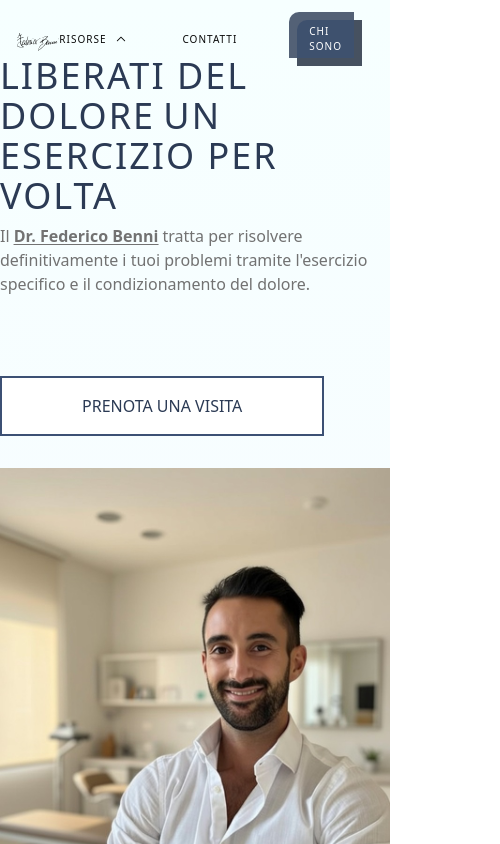
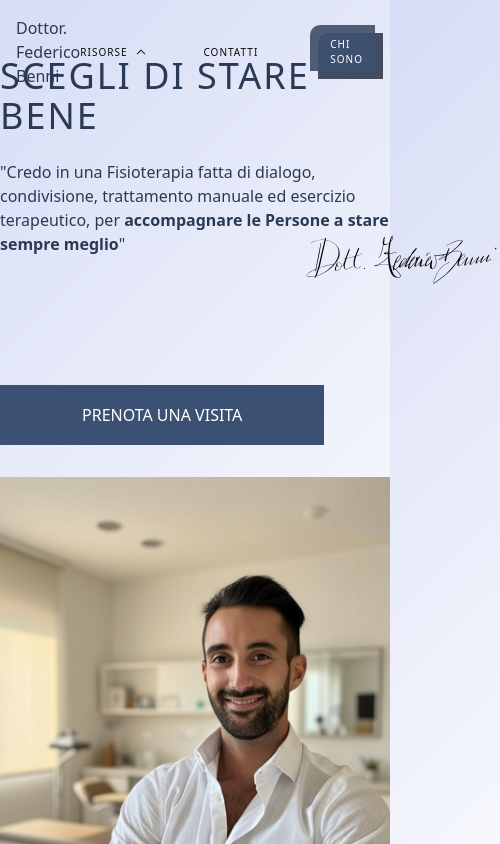
Before and after one commit to GregPat22/physio_website, a Next.js app: page / in a window 390 px wide. Shown: the top 844 px of the page, 500 px wide, since content can reach past the window. Built offline with nearby package versions, Linux system fonts and the light colour scheme.

Commit message:
style and changed Navbar UI, and new content for the Landing Page

```diff
--- a/src/app/globals.css
+++ b/src/app/globals.css
@@ -5,9 +5,8 @@
 @theme inline {
   --color-background: var(--background);
   --color-foreground: var(--foreground);
-  --font-sans: var(--font-open-sans);
   --font-mono: var(--font-roboto-mono);
-  --font-montserrat: var(--font-montserrat);
+  --font-roboto-flex: var(--font-roboto-flex);
   --color-sidebar-ring: var(--sidebar-ring);
   --color-sidebar-border: var(--sidebar-border);
   --color-sidebar-accent-foreground: var(--sidebar-accent-foreground);
@@ -132,6 +131,9 @@
     @apply border-border outline-ring/50;
   }
   body {
-    @apply bg-background text-foreground;
+    @apply text-foreground;
+    background: linear-gradient(135deg, #D6DDF5 0%, #EBEEFA 50%, #FFFFFF 100%);
+    background-attachment: fixed;
+    min-height: 100vh;
   }
 }
--- a/src/app/layout.tsx
+++ b/src/app/layout.tsx
@@ -1,21 +1,15 @@
 import type { Metadata } from "next";
-import { Open_Sans, Roboto_Mono, Montserrat } from "next/font/google";
+import { Roboto_Mono, Roboto_Flex } from "next/font/google";
 import "./globals.css";
-
-const openSans = Open_Sans({
-  variable: "--font-open-sans",
-  subsets: ["latin"],
-});
 
 const robotoMono = Roboto_Mono({
   variable: "--font-roboto-mono",
   subsets: ["latin"],
 });
 
-const montserrat = Montserrat({
-  variable: "--font-montserrat",
+const robotoFlex = Roboto_Flex({
+  variable: "--font-roboto-flex",
   subsets: ["latin"],
-  weight: ["400", "500", "600", "700"],
 });
 
 export const metadata: Metadata = {
@@ -32,7 +26,7 @@ export default function RootLayout({
   return (
     <html lang="en">
       <body
-        className={`${openSans.variable} ${robotoMono.variable} ${montserrat.variable} antialiased`}
+        className={`${robotoMono.variable} ${robotoFlex.variable} antialiased`}
       >
         {children}
       </body>
--- a/src/app/navbar.tsx
+++ b/src/app/navbar.tsx
@@ -6,62 +6,47 @@ import { motion } from "framer-motion";
 const Navbar = () => {
   return (
     <motion.nav
-      className="fixed top-0 right-0 left-0 z-50 flex items-center justify-between p-4"
+      className="fixed top-0 right-0 left-0 z-50 flex items-center justify-between p-4 md:p-4 lg:p-4"
       initial={{ y: -100, opacity: 0 }}
       animate={{ y: 0, opacity: 1 }}
       transition={{ duration: 2.5, ease: [0.4, 0, 0.2, 1] }}
     >
-      <a href="/" className="text-2xl font-bold">
-        <img src="/sign.svg" alt="Logo" className="h-8 w-full" />
-      </a>
-      <div className="">
-        <ul className="mr-4 flex items-center justify-center gap-x-14">
+      <h2 className="font-family-roboto-flex font-medium text-[#2B3A54]">
+        Dottor. Federico Benni
+      </h2>
+      <ul className="mr-4 flex items-center gap-x-14 md:mr-3 md:gap-x-10 lg:mr-4 lg:gap-x-14">
         <motion.li
-            className="flex items-center text-[10px] font-light tracking-[1px]"
-            whileHover="hover"
-            initial="initial"
-            variants={{
-              initial: {},
-              hover: {
-                scale: 1.05,
-                transition: { duration: 0.5 },
-              },
-            }}
+          className="flex items-center text-[10px] font-light tracking-[1px] md:text-[9px] lg:text-[10px]"
+          whileHover={{ scale: 1.05 }}
+          transition={{ duration: 0.5 }}
         >
-            <a
-              href="/risorse"
-              className="flex items-center hover:text-[#2B3A54]"
-            >
+          <a href="/risorse" className="flex items-center hover:text-[#2B3A54]">
             RISORSE
             <motion.span
               className="ml-2 inline-block"
-                variants={{
-                  initial: { rotate: 360 },
-                  hover: { rotate: 180 },
-                }}
+              whileHover={{ rotate: 180 }}
               transition={{ duration: 0.2 }}
             >
-                <ChevronUpIcon className="w-3" />
+              <ChevronUpIcon className="w-3 md:w-2.5 lg:w-3" />
             </motion.span>
           </a>
         </motion.li>
-          <li className="text-[10px] font-light tracking-[1px]">
+        <li className="text-[10px] font-light tracking-[1px] md:text-[9px] lg:text-[10px]">
           <a href="/contatti" className="hover:underline">
             CONTATTI
           </a>
         </li>
-          <li className="text-[10px] font-light tracking-[1px]">
+        <li className="text-[10px] font-light tracking-[1px] md:text-[9px] lg:text-[10px]">
           <a
             href="/chi-sono"
-              className="group relative block rounded-tl-lg px-4 py-2 font-light text-white"
+            className="group relative block rounded-tl-lg px-4 py-2 font-light text-white md:px-3 md:py-1.5 lg:px-4 lg:py-2"
           >
-              <span className="ease absolute inset-0 h-full w-full -translate-x-1 -translate-y-1 transform rounded-tl-lg bg-[#2B3A54] opacity-80 transition duration-300 group-hover:translate-x-0 group-hover:translate-y-0"></span>
-              <span className="ease absolute inset-0 h-full w-full translate-x-1 translate-y-1 transform rounded-tl-lg bg-[#1a2538] opacity-80 mix-blend-screen transition duration-300 group-hover:translate-x-0 group-hover:translate-y-0"></span>
+            <span className="absolute inset-0 h-full w-full -translate-x-1 -translate-y-1 transform rounded-tl-lg bg-[#2B3A54] opacity-80 transition duration-300 group-hover:translate-x-0 group-hover:translate-y-0"></span>
+            <span className="absolute inset-0 h-full w-full translate-x-1 translate-y-1 transform rounded-tl-lg bg-[#1a2538] opacity-80 mix-blend-screen transition duration-300 group-hover:translate-x-0 group-hover:translate-y-0"></span>
             <span className="relative">CHI SONO</span>
           </a>
         </li>
       </ul>
-      </div>
     </motion.nav>
   );
 };
--- a/src/app/page.tsx
+++ b/src/app/page.tsx
@@ -33,47 +33,50 @@ export default function Home() {
 
   return (
     <>
-      <main
-        className="min-h-screen"
-        style={{
-          background: "linear-gradient(to bottom, #F6FFFF, #F8FBFF)",
-        }}
+      <main className="min-h-screen">
+        <Navbar />
+        <div className="flex flex-col items-center justify-center gap-8 pt-14 md:flex-row md:items-start md:justify-between md:gap-12 md:pt-2 lg:flex-row lg:items-start lg:justify-between lg:gap-12 lg:pt-2">
+          <motion.div
+            className="flex w-full flex-col justify-center md:mt-30 md:w-[50%] md:pl-20 lg:mt-30 lg:w-[50%] lg:pl-20"
+            variants={containerVariants}
+            initial="hidden"
+            animate="visible"
           >
-        <Navbar />
-        <div className="flex flex-col items-center justify-center gap-8 pt-14 lg:flex-row lg:items-start lg:justify-between lg:gap-12 lg:pt-2">
             <motion.div
-            className="flex w-full flex-col justify-center lg:mt-30 lg:w-[55%] lg:pl-20"
+              className="relative flex flex-col items-start justify-center"
               variants={containerVariants}
               initial="hidden"
               animate="visible"
             >
               <motion.h1
-              className="font-family-montserrat text-2xl font-medium tracking-[2px] text-[#2B3A54] sm:text-4xl"
+                className="font-family-roboto-flex text-2xl text-[#2B3A54] sm:text-4xl"
                 variants={itemVariants}
               >
-              <span className="text-4xl font-stretch-ultra-condensed lg:text-5xl">
-                LIBERATI DEL DOLORE
+                <span className="font-family-roboto-flex text-4xl font-medium tracking-[2px] md:text-4xl lg:text-4xl">
+                  SCEGLI DI STARE BENE
                 </span>{" "}
-              <span className="text-4xl font-stretch-ultra-condensed lg:text-5xl">
-                UN ESERCIZIO PER VOLTA
-              </span>
               </motion.h1>
               <motion.p
-              className="font-family-open-sans text-size-sm mt-2 font-light text-[#727272] sm:text-base lg:text-base"
+                className="font-family-roboto-mono mt-6 mb-[-50px] font-extralight text-[#2B3A54] sm:text-base md:text-base lg:mb-[-10px] lg:text-[18px]"
                 variants={itemVariants}
               >
-              Il{" "}
-              <span className="font-semibold underline underline-offset-2">
-                <a href="/chi-sono" className="hover:text-[#2B3A54]">
-                  Dr. Federico Benni
-                </a>
-              </span>{" "}
-              tratta per risolvere definitivamente i tuoi problemi tramite
-              l'esercizio specifico e il condizionamento del dolore.
+                "Credo in una Fisioterapia fatta di dialogo, condivisione,
+                trattamento manuale ed esercizio terapeutico, per{" "}
+                <span className="font-semibold">
+                  accompagnare le Persone a stare sempre meglio
+                </span>
+                "
               </motion.p>
-
+              <motion.img
+                src="/sign.svg"
+                alt="Firma di Federico Benni"
+                className="ml-[300px] w-[200px] text-[#2B3A54] md:w-[200px] lg:w-[200px]"
+                variants={itemVariants}
+              />
+            </motion.div>
+            {/* //////////////////////////// BUTTON PRENOTA UNA VISITA //////////////////////////////////// */}
             <motion.a
-              className="relative mt-20 inline-flex w-fit cursor-pointer items-center overflow-hidden border-2 border-solid border-[#3c5074] bg-[#FFFFFF] px-20 py-4 text-[#2B3A54] transition-colors duration-300 hover:bg-[#3c5074] hover:text-white lg:ml-20"
+              className="relative mt-20 inline-flex w-fit cursor-pointer items-center overflow-hidden border-2 border-solid border-[#3c5074] bg-[#3c5074] px-20 py-4 text-white transition-colors duration-300 hover:bg-[#FFFFFF] hover:text-[#2B3A54] md:ml-20 lg:ml-20"
               whileHover="hover"
               initial="initial"
               variants={{
@@ -100,7 +103,7 @@ export default function Home() {
           <motion.img
             src="/benni.jpg"
             alt="Foto di Federico Benni nella sua clinica"
-            className="mb-8 w-full max-w-md lg:absolute lg:top-0 lg:right-0 lg:z-0 lg:h-full lg:w-auto lg:max-w-2xl lg:object-cover"
+            className="mb-8 w-full max-w-md md:absolute md:top-0 md:right-0 md:z-0 md:h-full md:w-auto md:max-w-2xl md:object-cover lg:absolute lg:top-0 lg:right-0 lg:z-0 lg:h-full lg:w-auto lg:max-w-2xl lg:object-cover"
             initial={{ opacity: 0, x: 50 }}
             animate={{ opacity: 1, x: 0 }}
             transition={{ duration: 0.8, delay: 0.3, ease: [0.4, 0, 0.2, 1] }}
```
Also changed, not shown: src/app/chi-sono/page.tsx (+41 -9 lines), public/sign.svg. Lines whose indentation alone changed are shown as unchanged.
